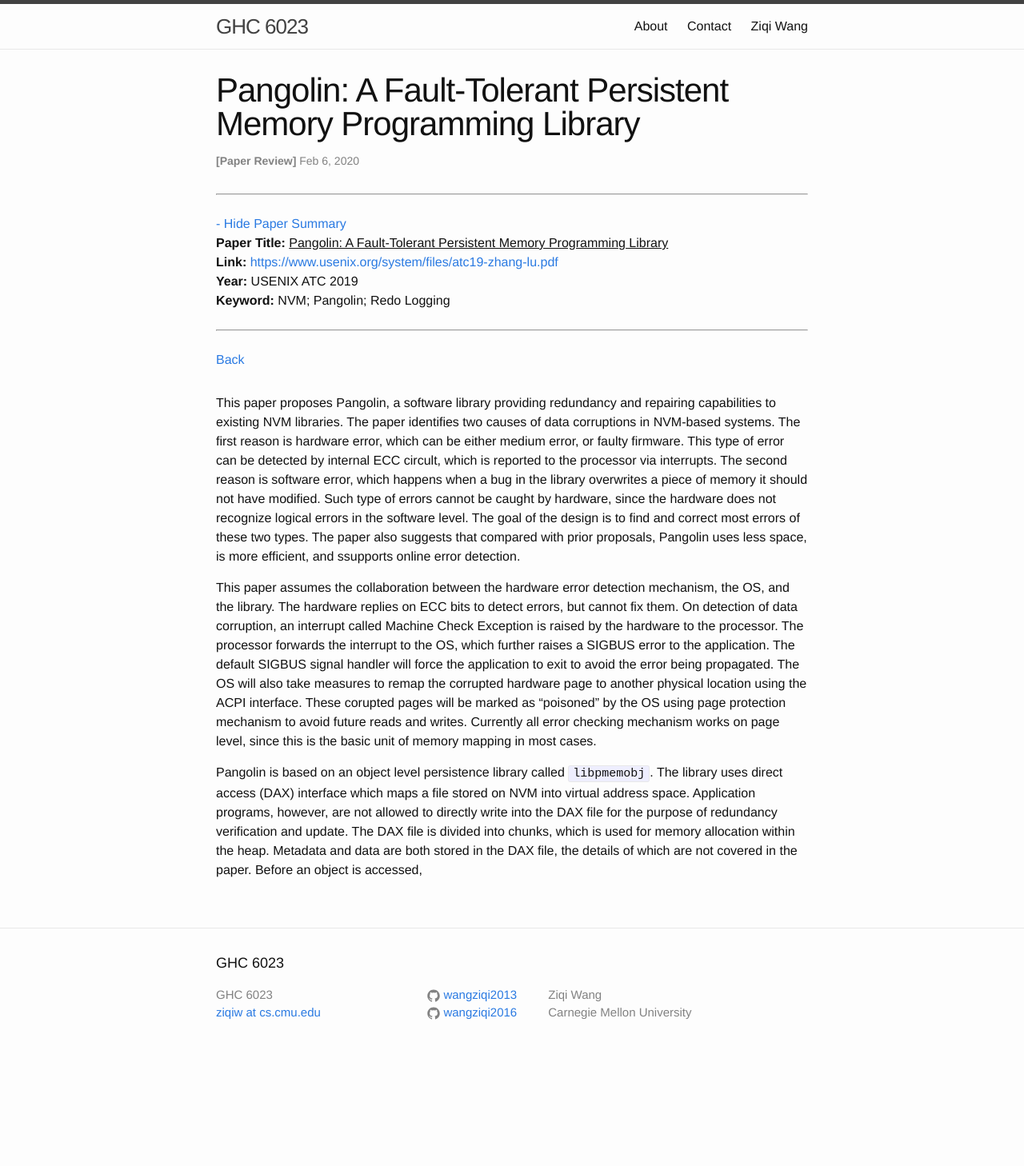
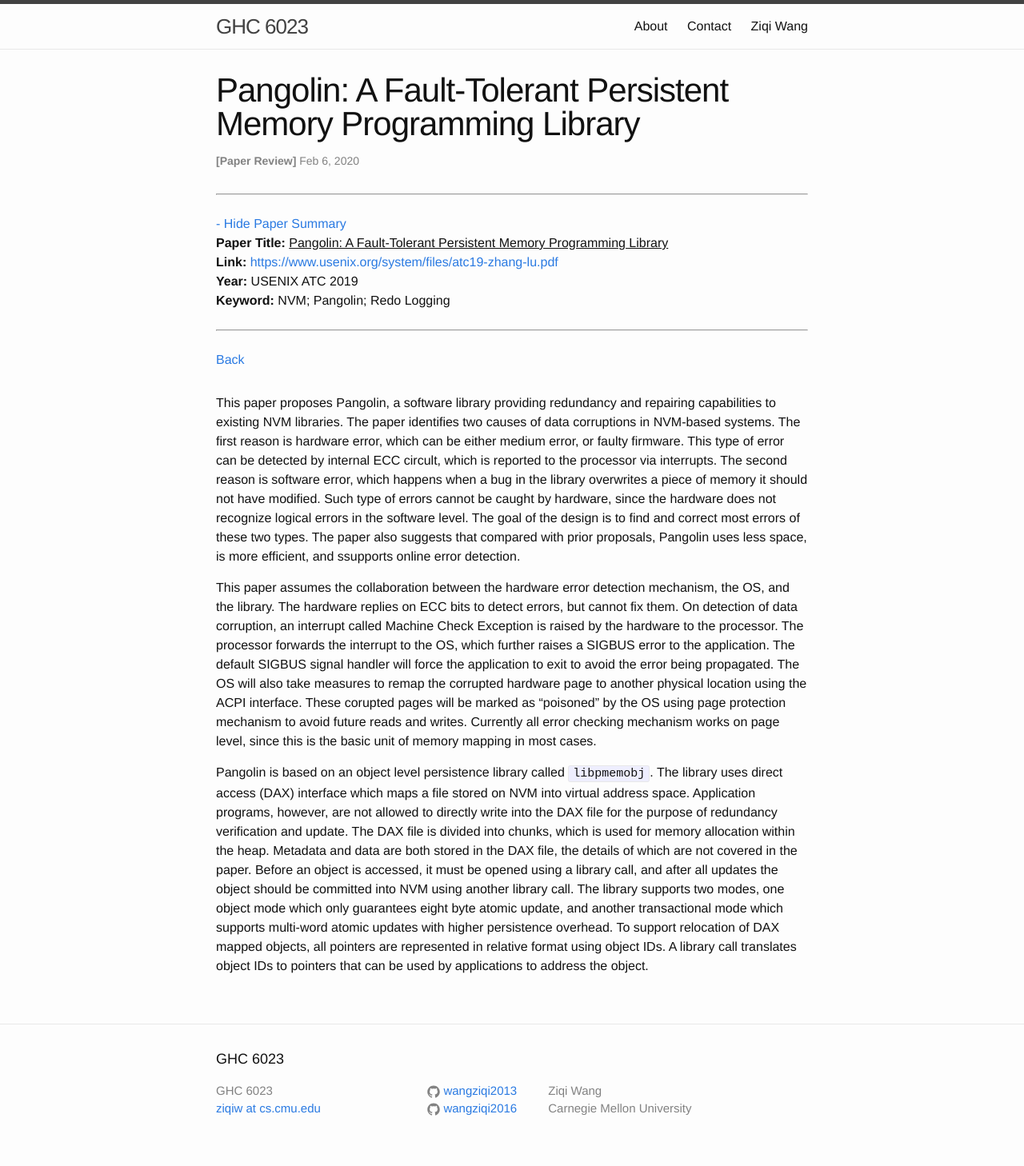
Before and after one commit to wangziqi2013/wangziqi2013.github.io, a Jekyll site: the page built from _posts/2020-02-05-pangolin.markdown, in a window 1280 px wide. Shown: the whole page at 80% size. Built offline with Jekyll 4.4.1, drawn with Linux system fonts in a browser that asks for light colours; before the commit the page ends 1338 px from its top, so only the background shows below that.

Commit message:
Finish lib

```diff
--- a/_posts/2020-02-05-pangolin.markdown
+++ b/_posts/2020-02-05-pangolin.markdown
@@ -35,4 +35,8 @@ Pangolin is based on an object level persistence library called `libpmemobj`. Th
 which maps a file stored on NVM into virtual address space. Application programs, however, are not allowed to directly
 write into the DAX file for the purpose of redundancy verification and update. The DAX file is divided into chunks, which
 is used for memory allocation within the heap. Metadata and data are both stored in the DAX file, the details of which
-are not covered in the paper. Before an object is accessed,
+are not covered in the paper. Before an object is accessed, it must be opened using a library call, and after all updates
+the object should be committed into NVM using another library call. The library supports two modes, one object mode which
+only guarantees eight byte atomic update, and another transactional mode which supports multi-word atomic updates with
+higher persistence overhead. To support relocation of DAX mapped objects, all pointers are represented in relative format
+using object IDs. A library call translates object IDs to pointers that can be used by applications to address the object.
```
